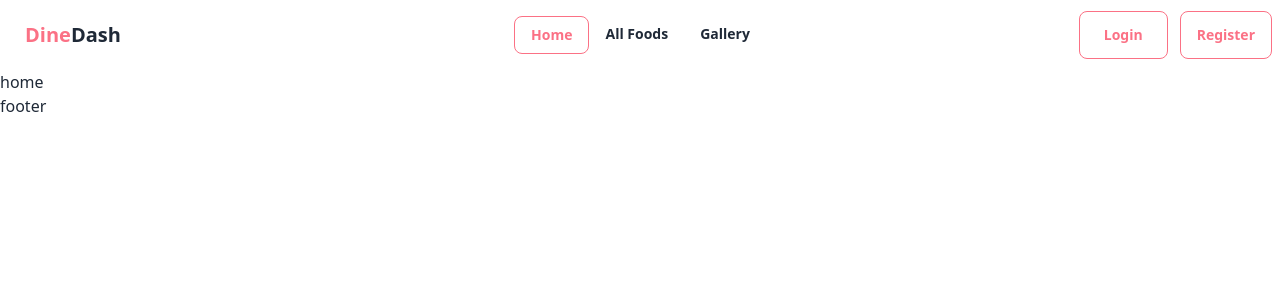
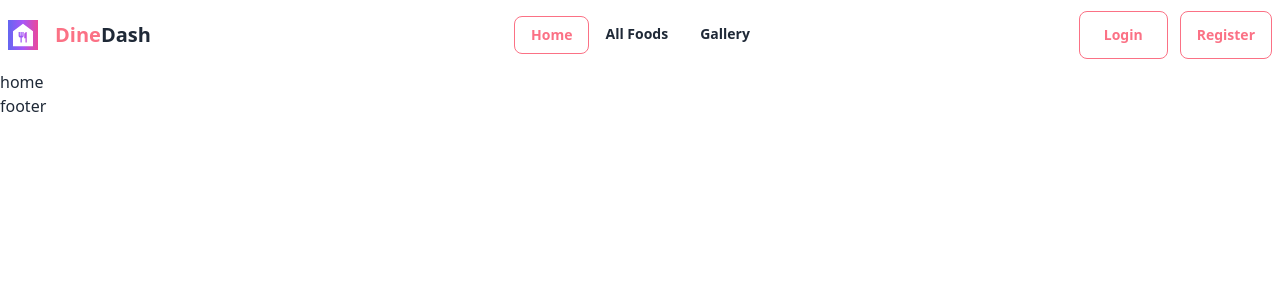
Before and after one commit to Monwar23/project-11-client, a React (Vite) app: page / in a window 1280 px wide. Shown: the top 300 px of the page. Built offline with nearby package versions, Linux system fonts and the light colour scheme; no server answers.

Commit message:
added logo website

```diff
--- a/src/shared/Navbar.jsx
+++ b/src/shared/Navbar.jsx
@@ -1,5 +1,6 @@
 import { Link, NavLink } from "react-router-dom";
 import UseAuth from "../Hooks/UseAuth";
+import { MdFoodBank } from "react-icons/md";
 
 const Navbar = () => {
     const { user, logOut } = UseAuth()
@@ -33,6 +34,9 @@ const Navbar = () => {
                     <ul tabIndex={0} className="menu menu-sm dropdown-content mt-3 z-[1] p-2 shadow bg-base-100 rounded-box w-52">
                         {navLinks}
                     </ul>
+                </div>
+                <div className="text-3xl font-bold bg-gradient-to-r from-indigo-500 via-purple-500 to-pink-500 text-white">
+                <MdFoodBank />
                 </div>
                 <Link to="/" className="btn btn-ghost text-xl "><span className="font-bold text-rose-400 -mr-2">Dine</span>Dash</Link>
             </div>
```
